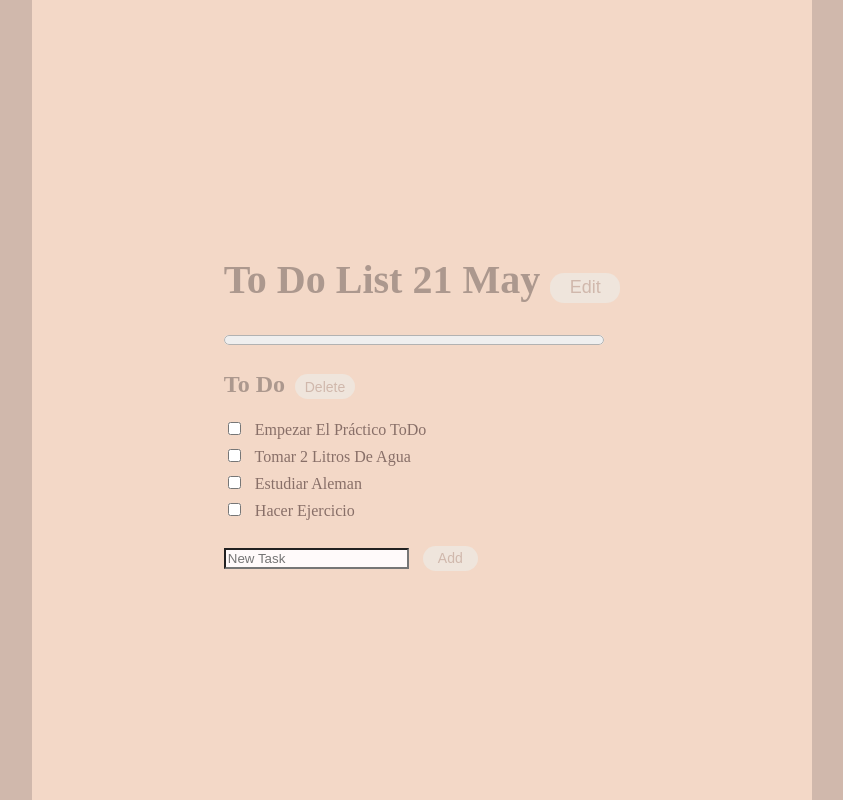
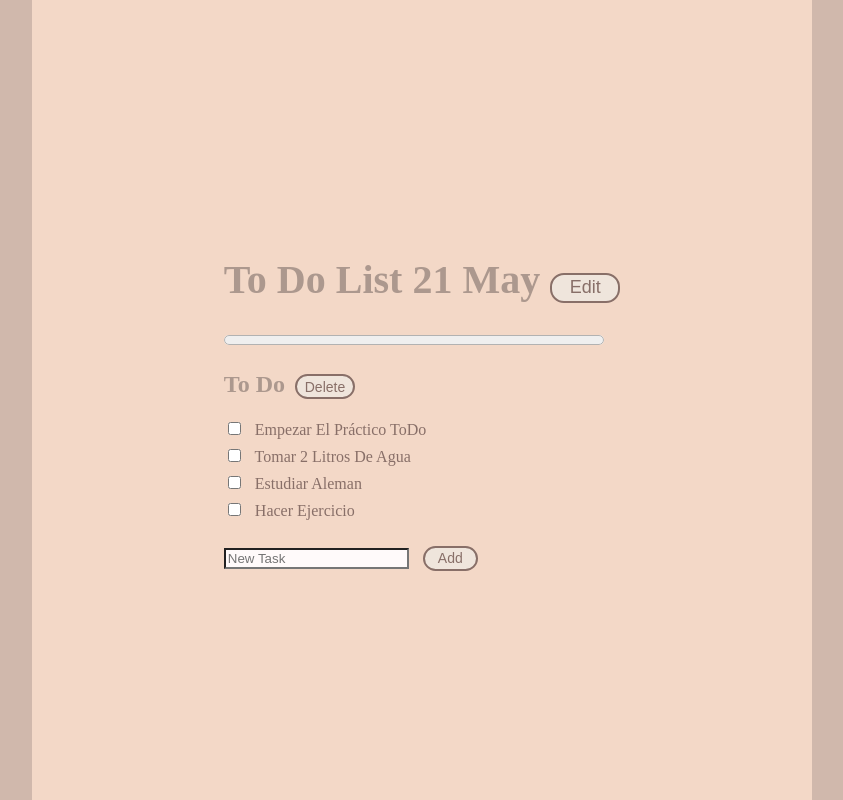
Before and after one commit to vico-design/todo-list, a website with bundled scripts: page index.html in a window 1280 px wide. Shown: the whole page, without its empty margins (218-1061 px from the left). Built offline with nearby package versions, Linux system fonts and the light colour scheme.

Commit message:
add border to buttons

```diff
--- a/styles.css
+++ b/styles.css
@@ -101,8 +101,8 @@ ul li:hover .trashButton {
 .button {
   background-color: #efe5dc;
   margin-left: 10px;
-  color: #d0b8ac;
+  color: #886f68;
   border-radius: 14px;
-  border: 15px;
+  border: 2px solid #886f68;
   cursor: pointer;
 }
```
